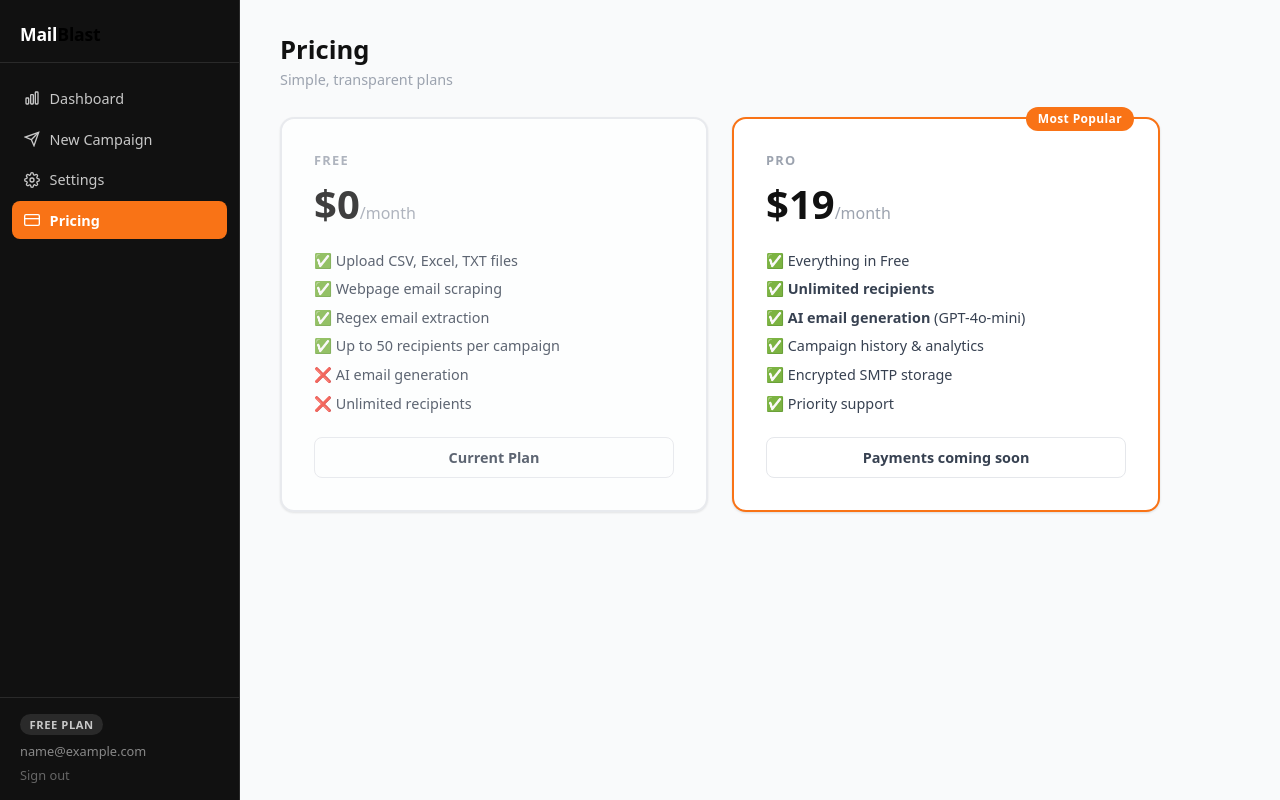
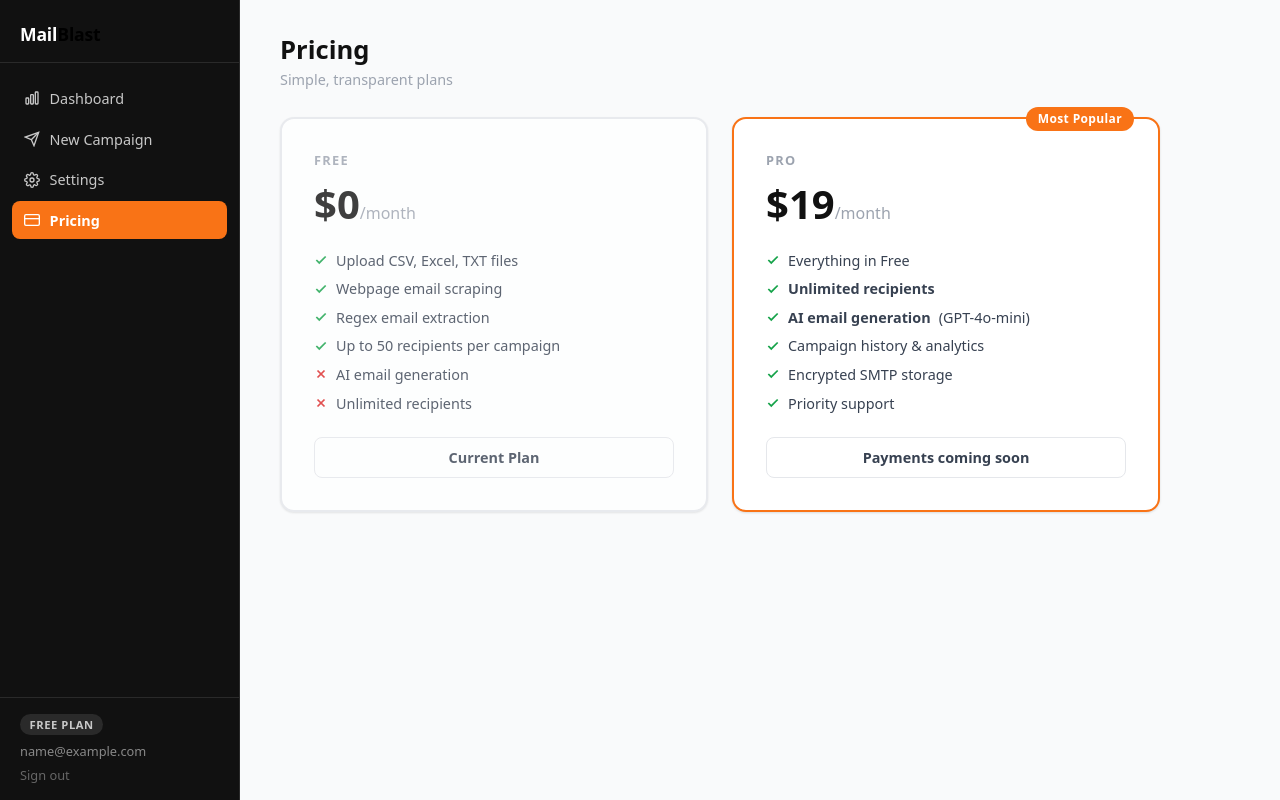
Before and after one commit to kingship-intelligence/email-sender, a Flask app: page /pricing in a window 1280 px wide. Run offline with Flask 3, Linux system fonts and the light colour scheme; the visitor is signed in with stand-in values (Sample User, id 1); some libraries are stand-ins or nearby versions.

Commit message:
Update pricing page to use SVG icons for features and improve alignment
Replaced emoji-based feature indicators (✅, ❌) with SVG icons and applied CSS for proper alignment in `static/style.css` and `templates/pricing.html`.

Replit-Commit-Author: Agent
Replit-Commit-Session-Id: 79256846-970c-4290-8c14-86630c83da7b
Replit-Commit-Checkpoint-Type: full_checkpoint
Replit-Commit-Event-Id: 3f54c0fc-3ada-4f7f-bc4e-423fab59af2d
Replit-Commit-Screenshot-Url: https://storage.googleapis.com/screenshot-production-us-central1/7676bb6a-4b19-4ae9-aeaa-a438299539db/79256846-970c-4290-8c14-86630c83da7b/IWuy8gM
Replit-Helium-Checkpoint-Created: true

```diff
--- a/static/style.css
+++ b/static/style.css
@@ -514,6 +514,9 @@ textarea { resize: vertical; }
 .pricing-price { font-size: 2.5rem; font-weight: 900; color: var(--dark); margin-bottom: 1.25rem; }
 .pricing-price span { font-size: 1rem; font-weight: 400; color: var(--gray-400); }
 .pricing-features { list-style: none; display: flex; flex-direction: column; gap: .6rem; margin-bottom: 1.5rem; font-size: .9rem; color: var(--gray-700); }
+.pricing-features li { display: flex; align-items: center; gap: .5rem; }
+.feat-yes { display: inline-flex; align-items: center; flex-shrink: 0; color: #16a34a; }
+.feat-no  { display: inline-flex; align-items: center; flex-shrink: 0; color: #dc2626; }
 
 /* ── Status message ──────────────────────────────────────────── */
 .status-msg { font-size: .85rem; padding: .6rem .75rem; border-radius: var(--radius); margin-top: .75rem; }
--- a/templates/pricing.html
+++ b/templates/pricing.html
@@ -15,12 +15,12 @@
     <div class="pricing-tier">Free</div>
     <div class="pricing-price">$0<span>/month</span></div>
     <ul class="pricing-features">
-      <li>✅ Upload CSV, Excel, TXT files</li>
-      <li>✅ Webpage email scraping</li>
-      <li>✅ Regex email extraction</li>
-      <li>✅ Up to 50 recipients per campaign</li>
-      <li>❌ AI email generation</li>
-      <li>❌ Unlimited recipients</li>
+      <li><span class="feat-yes"><svg xmlns="http://www.w3.org/2000/svg" width="14" height="14" fill="none" viewBox="0 0 24 24" stroke="currentColor" stroke-width="3"><polyline points="20 6 9 17 4 12"/></svg></span> Upload CSV, Excel, TXT files</li>
+      <li><span class="feat-yes"><svg xmlns="http://www.w3.org/2000/svg" width="14" height="14" fill="none" viewBox="0 0 24 24" stroke="currentColor" stroke-width="3"><polyline points="20 6 9 17 4 12"/></svg></span> Webpage email scraping</li>
+      <li><span class="feat-yes"><svg xmlns="http://www.w3.org/2000/svg" width="14" height="14" fill="none" viewBox="0 0 24 24" stroke="currentColor" stroke-width="3"><polyline points="20 6 9 17 4 12"/></svg></span> Regex email extraction</li>
+      <li><span class="feat-yes"><svg xmlns="http://www.w3.org/2000/svg" width="14" height="14" fill="none" viewBox="0 0 24 24" stroke="currentColor" stroke-width="3"><polyline points="20 6 9 17 4 12"/></svg></span> Up to 50 recipients per campaign</li>
+      <li><span class="feat-no"><svg xmlns="http://www.w3.org/2000/svg" width="14" height="14" fill="none" viewBox="0 0 24 24" stroke="currentColor" stroke-width="3"><line x1="18" y1="6" x2="6" y2="18"/><line x1="6" y1="6" x2="18" y2="18"/></svg></span> AI email generation</li>
+      <li><span class="feat-no"><svg xmlns="http://www.w3.org/2000/svg" width="14" height="14" fill="none" viewBox="0 0 24 24" stroke="currentColor" stroke-width="3"><line x1="18" y1="6" x2="6" y2="18"/><line x1="6" y1="6" x2="18" y2="18"/></svg></span> Unlimited recipients</li>
     </ul>
     {% if current_user.plan == 'free' %}
     <div class="btn btn--ghost btn--full" style="text-align:center;padding:.65rem">Current Plan</div>
@@ -33,12 +33,12 @@
     <div class="pricing-tier">Pro</div>
     <div class="pricing-price">$19<span>/month</span></div>
     <ul class="pricing-features">
-      <li>✅ Everything in Free</li>
-      <li>✅ <strong>Unlimited recipients</strong></li>
-      <li>✅ <strong>AI email generation</strong> (GPT-4o-mini)</li>
-      <li>✅ Campaign history & analytics</li>
-      <li>✅ Encrypted SMTP storage</li>
-      <li>✅ Priority support</li>
+      <li><span class="feat-yes"><svg xmlns="http://www.w3.org/2000/svg" width="14" height="14" fill="none" viewBox="0 0 24 24" stroke="currentColor" stroke-width="3"><polyline points="20 6 9 17 4 12"/></svg></span> Everything in Free</li>
+      <li><span class="feat-yes"><svg xmlns="http://www.w3.org/2000/svg" width="14" height="14" fill="none" viewBox="0 0 24 24" stroke="currentColor" stroke-width="3"><polyline points="20 6 9 17 4 12"/></svg></span> <strong>Unlimited recipients</strong></li>
+      <li><span class="feat-yes"><svg xmlns="http://www.w3.org/2000/svg" width="14" height="14" fill="none" viewBox="0 0 24 24" stroke="currentColor" stroke-width="3"><polyline points="20 6 9 17 4 12"/></svg></span> <strong>AI email generation</strong> (GPT-4o-mini)</li>
+      <li><span class="feat-yes"><svg xmlns="http://www.w3.org/2000/svg" width="14" height="14" fill="none" viewBox="0 0 24 24" stroke="currentColor" stroke-width="3"><polyline points="20 6 9 17 4 12"/></svg></span> Campaign history &amp; analytics</li>
+      <li><span class="feat-yes"><svg xmlns="http://www.w3.org/2000/svg" width="14" height="14" fill="none" viewBox="0 0 24 24" stroke="currentColor" stroke-width="3"><polyline points="20 6 9 17 4 12"/></svg></span> Encrypted SMTP storage</li>
+      <li><span class="feat-yes"><svg xmlns="http://www.w3.org/2000/svg" width="14" height="14" fill="none" viewBox="0 0 24 24" stroke="currentColor" stroke-width="3"><polyline points="20 6 9 17 4 12"/></svg></span> Priority support</li>
     </ul>
     {% if current_user.plan == 'pro' %}
     <div class="btn btn--ghost btn--full" style="text-align:center;padding:.65rem">Current Plan</div>
```
Also changed, not shown: 2 other files.
